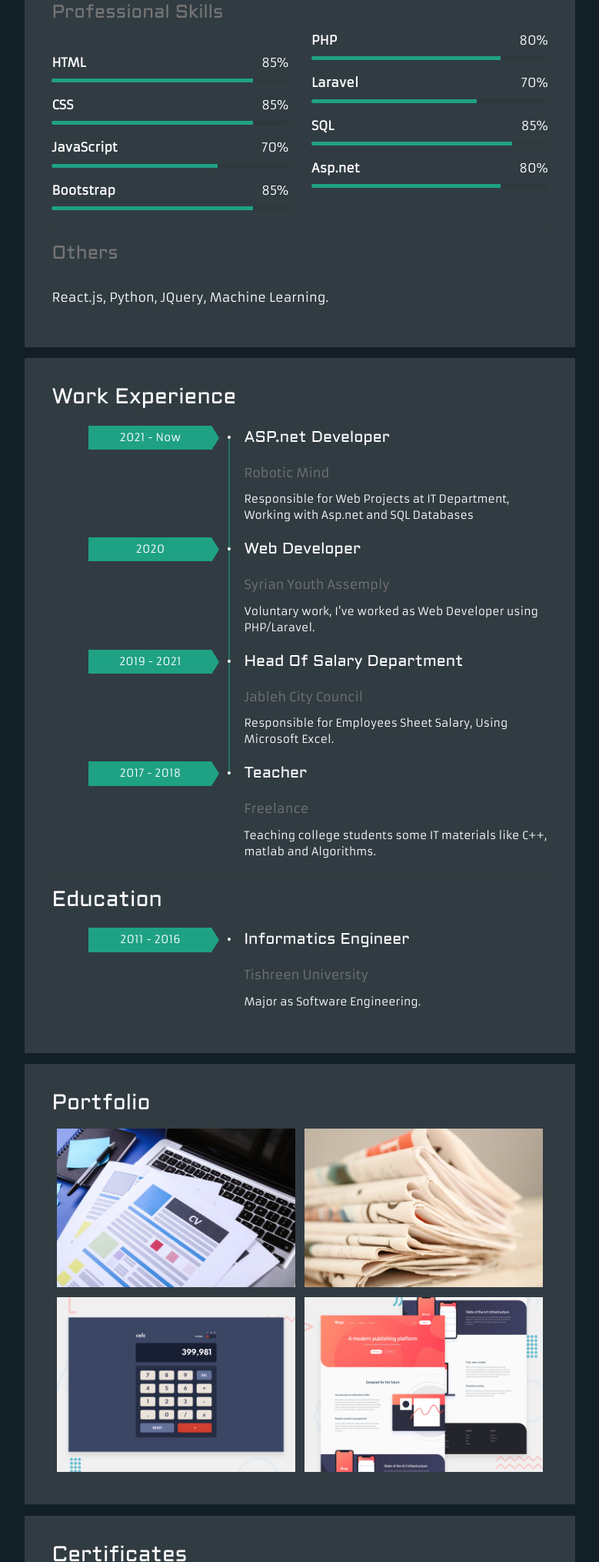
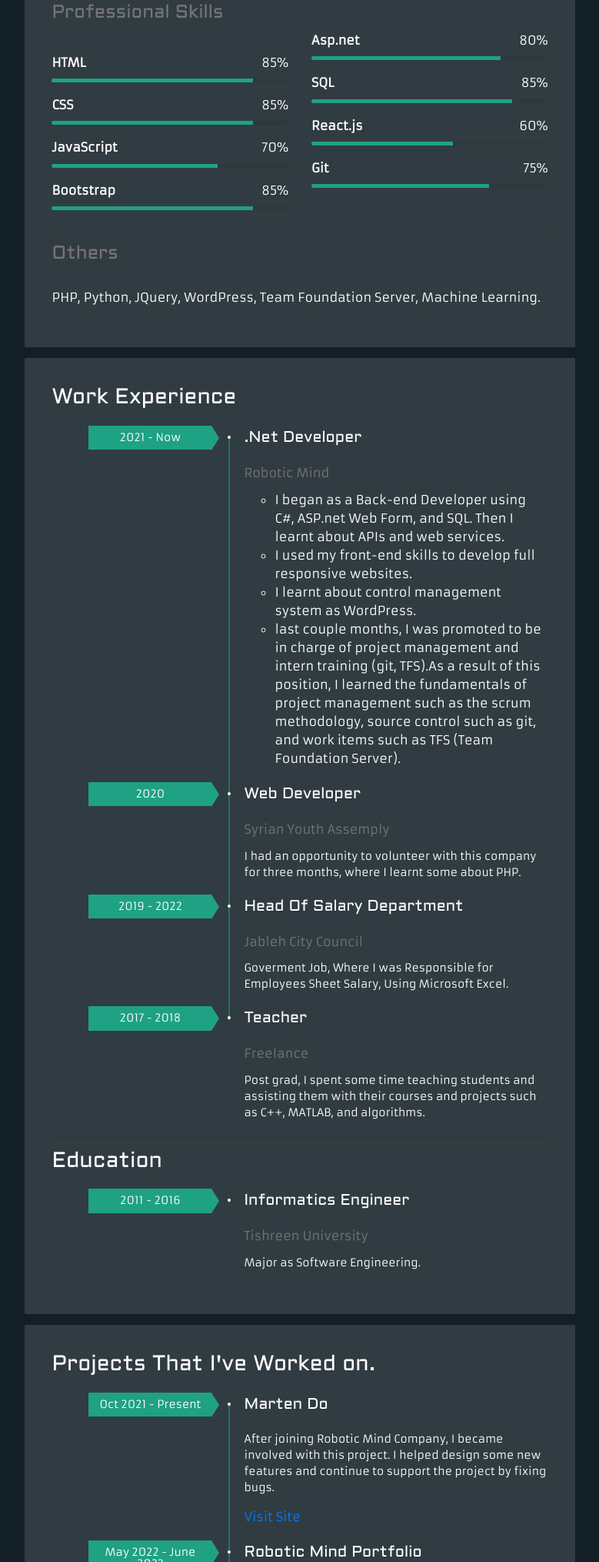
Before and after one commit to BushraDa/bushrada.github.io, a plain HTML site: page index.html in a window 1280 px wide. Shown: the part 771-2800 px from the top of the page at 77% size, without its empty margins (410-1189 px from the left). Drawn offline with nearby package versions, Linux system fonts and the light colour scheme.

Commit message:
Edit Projects

```diff
--- a/index.html
+++ b/index.html
@@ -175,24 +175,13 @@
                         <h5></h5>
                         <div class="progressbar">
                             <span class="progress-title">
-                                <strong>PHP</strong>
+                                <strong>Asp.net</strong>
                                 <span class="progress-text ">
                                     <span class="count">80</span>%
                                 </span>
                             </span>
                             <div class="progress">
                                 <div class="progress-bar" role="progressbar" style="width: 80%" aria-valuenow="80" aria-valuemin="0" aria-valuemax="100"></div>
-                            </div>
-                        </div>
-                        <div class="progressbar">
-                            <span class="progress-title">
-                                <strong>Laravel</strong>
-                                <span class="progress-text ">
-                                    <span class="count">70</span>%
-                                </span>
-                            </span>
-                            <div class="progress">
-                                <div class="progress-bar" role="progressbar" style="width: 70%" aria-valuenow="70" aria-valuemin="0" aria-valuemax="100"></div>
                             </div>
                         </div>
                         <div class="progressbar">
@@ -208,13 +197,24 @@
                         </div>
                         <div class="progressbar">
                             <span class="progress-title">
-                                <strong>Asp.net</strong>
+                                <strong>React.js</strong>
                                 <span class="progress-text ">
-                                    <span class="count">80</span>%
+                                    <span class="count">60</span>%
                                 </span>
                             </span>
                             <div class="progress">
-                                <div class="progress-bar" role="progressbar" style="width: 80%" aria-valuenow="80" aria-valuemin="0" aria-valuemax="100"></div>
+                                <div class="progress-bar" role="progressbar" style="width: 60%" aria-valuenow="80" aria-valuemin="0" aria-valuemax="100"></div>
+                            </div>
+                        </div>
+                        <div class="progressbar">
+                            <span class="progress-title">
+                                <strong>Git</strong>
+                                <span class="progress-text ">
+                                    <span class="count">75</span>%
+                                </span>
+                            </span>
+                            <div class="progress">
+                                <div class="progress-bar" role="progressbar" style="width: 75%" aria-valuenow="80" aria-valuemin="0" aria-valuemax="100"></div>
                             </div>
                         </div>
                     </div>
@@ -222,7 +222,7 @@
                 <hr>
                 <div>
                     <h5>Others</h5>
-                    <p>React.js, Python, JQuery, Machine Learning.</p>
+                    <p>PHP, Python, JQuery, WordPress, Team Foundation Server, Machine Learning.</p>
                 </div>
             </section>
 
@@ -234,9 +234,27 @@
                             <span class="date">
                                 <span>2021 - Now</span>
                             </span>
-                            <h3>ASP.net Developer</h3>
+                            <h3>.Net Developer</h3>
                             <span class="company">Robotic Mind</span>
-                            <p>Responsible for Web Projects at IT Department, Working with Asp.net and SQL Databases </p>
+                            <ul>
+                                <li>
+                                    I began as a Back-end Developer using C#, ASP.net Web Form,
+                                    and SQL. Then I learnt about APIs and web services.
+                                </li>
+                                <li>
+                                    I used my front-end skills to develop full responsive websites.
+                                </li>
+                                <li>
+                                    I learnt about control management system as WordPress.
+                                </li>
+                                <li>
+                                    last couple months, I was promoted to be in charge of project
+                                    management and intern training (git, TFS).As a result of this
+                                    position, I learned the fundamentals of project management such
+                                    as the scrum methodology, source control such as git, and work
+                                    items such as TFS (Team Foundation Server).
+                                </li>
+                            </ul>
                         </li>
                         <li>
                             <span class="date">
@@ -244,15 +262,17 @@
                             </span>
                             <h3>Web Developer</h3>
                             <span class="company">Syrian Youth Assemply</span>
-                            <p>Voluntary work, I've worked as Web Developer using PHP/Laravel. </p>
+                            <p>I had an opportunity to volunteer with this company for
+                                three months, where I learnt some about PHP.</p>
                         </li>
                         <li>
                             <span class="date">
-                                <span>2019 - 2021</span>
+                                <span>2019 - 2022</span>
                             </span>
                             <h3>Head Of Salary Department</h3>
                             <span class="company">Jableh City Council</span>
-                            <p>Responsible for Employees Sheet Salary, Using Microsoft Excel.</p>
+                            <p>Goverment Job, Where I was Responsible for Employees Sheet Salary,
+                                Using Microsoft Excel.</p>
                         </li>
                         <li>
                             <span class="date">
@@ -260,7 +280,8 @@
                             </span>
                             <h3>Teacher</h3>
                             <span class="company">Freelance</span>
-                            <p>Teaching college students some IT materials like C++, matlab and Algorithms.</p>
+                            <p>Post grad, I spent some time teaching students and assisting them
+                                with their courses and projects such as C++, MATLAB, and algorithms.</p>
                         </li>
                     </ul>
                 </div>
@@ -279,42 +300,40 @@
                     </ul>
                 </div>
             </section>
+
+            <section class="projects" id="projects">
+                <h3>Projects That I've Worked on.</h3>
+                <ul class="timeline">
+                    <li>
+                        <span class="date">
+                            <span>Oct 2021 - Present</span>
+                        </span>
+                        <h3>Marten Do</h3>
+                        <p>After joining Robotic Mind Company, I became involved with this project.
+                            I helped design some new features and continue to support the project by
+                            fixing bugs.</p>
+                        <a href="https://martendo.net/">Visit Site</a>
+                    </li>
+                    <li>
+                        <span class="date">
+                            <span>May 2022 - June 2022</span>
+                        </span>
+                        <h3>Robotic Mind Portfolio</h3>
+                        <p>I used WordPress to create this portfolio for our company.</p>
+                        <a href="https://robotic-mind.com/">Visit Site</a>
+                    </li>
+                    <li>
+                        <span class="date">
+                            <span>Oct 2021 - Mar 2022</span>
+                        </span>
+                        <h3>Al-Basheer Iraq</h3>
+                    </li>
+                </ul>
+            </section>
+
             <section class="portfolio" id="portfolio">
-                <h3>Portfolio</h3>
-                <div class="row items">
-                    <div class="col-md-6 col-sm-6">
-                        <article>
-                            <figure>
-                                <img src="images/resumes.jpg">
-                            </figure>
-                            <div class="overlay">
-                                <div class="vtable">
-                                    <div class="vcell">
-                                        <h4 class="title">My first resume</h4>
-                                        <p>I made this resume as a result of coursera capastone, 2019</p>
-                                        <a class="btn btn-success" target="_blank" href="https://bushrada.github.io/FirstResume/">View</a>
-                                    </div>
-                                </div>
-                            </div>
-                        </article>
-                    </div>
-                    <div class="col-md-6 col-sm-6">
-                        <article>
-                            <figure>
-                                <img src="images/newspapper.jpg">
-                            </figure>
-                            <div class="overlay">
-                                <div class="vtable">
-                                    <div class="vcell">
-                                        <h4 class="title">Over News</h4>
-                                        <p>News aggregation website, dispaly all news from different sites. I used PHP,Laravel, 2020</p>
-                                        <a class="btn btn-success" target="_blank" href="http://overnews.ezyro.com/">View</a>
-                                    </div>
-                                </div>
-                            </div>
-                        </article>
-                    </div>
-                </div>
+                <h3>Personal Portfolio</h3>
+                <a href="https://github.com/BushraDa">See more on GitHub</a>
                 <div class="row items">
                     <div class="col-md-6 col-sm-6">
                         <article>
@@ -348,11 +367,36 @@
                             </div>
                         </article>
                     </div>
+                    <div class="col-md-6 col-sm-6">
+                        <article>
+                            <figure>
+                                <img src="images/resumes.jpg">
+                            </figure>
+                            <div class="overlay">
+                                <div class="vtable">
+                                    <div class="vcell">
+                                        <h4 class="title">My first resume</h4>
+                                        <p>I made this resume as a result of coursera capastone, 2019</p>
+                                        <a class="btn btn-success" target="_blank" href="https://bushrada.github.io/FirstResume/">View</a>
+                                    </div>
+                                </div>
+                            </div>
+                        </article>
+                    </div>
                 </div>
             </section>
+
             <section class="certificates">
                 <h3>Certificates</h3>
                 <ul class="timeline">
+                    <li>
+                        <span class="date">
+                            <span>2022</span>
+                        </span>
+                        <h3>Agile with Atlassian Jira</h3>
+                        <img src="images/Jira.jpg" class="thumbnail gallery_pics">
+                        <span class="company">Coursera</span>
+                    </li>
                     <li>
                         <span class="date">
                             <span>2021</span>
```
Also changed, not shown: images/Jira.jpg (added).
